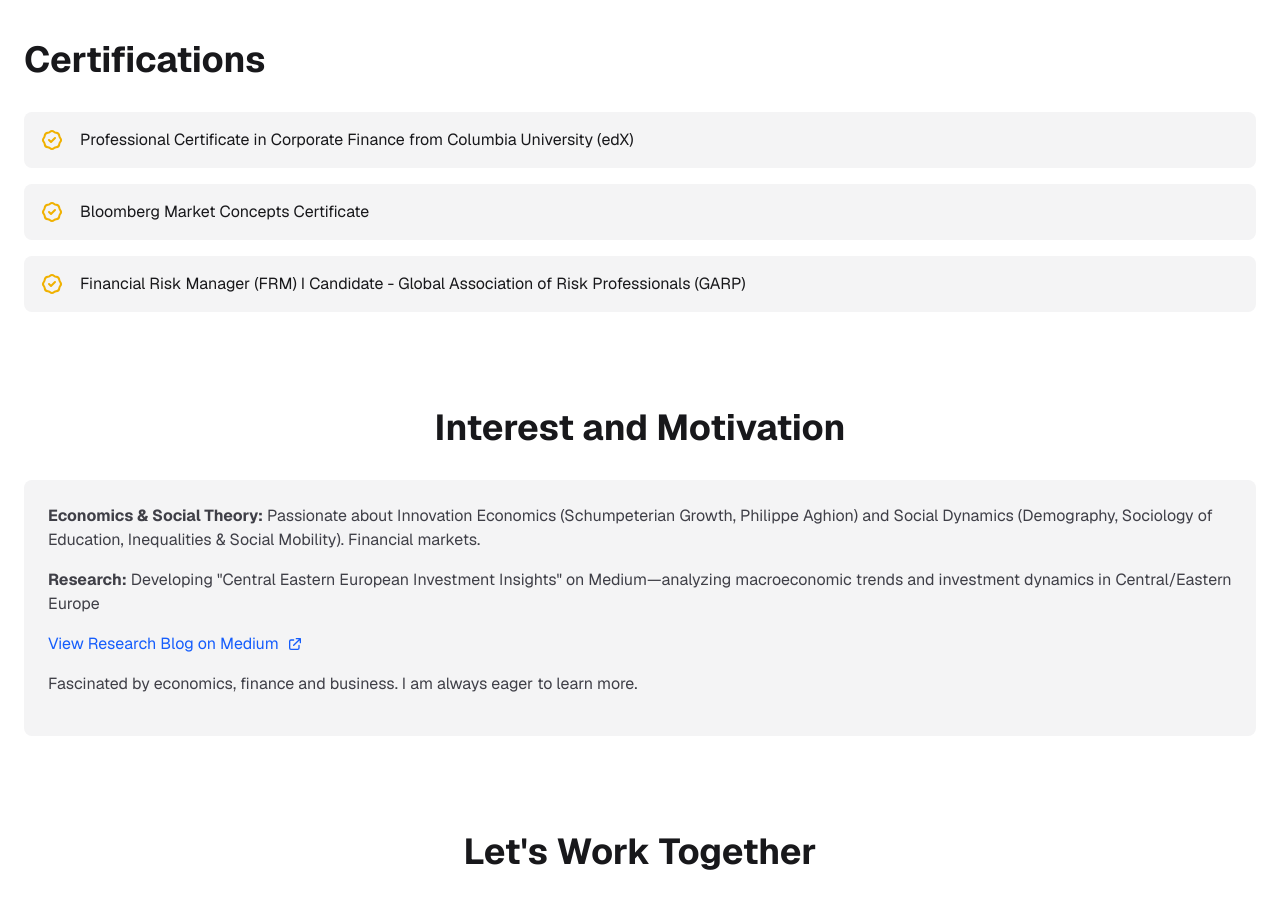
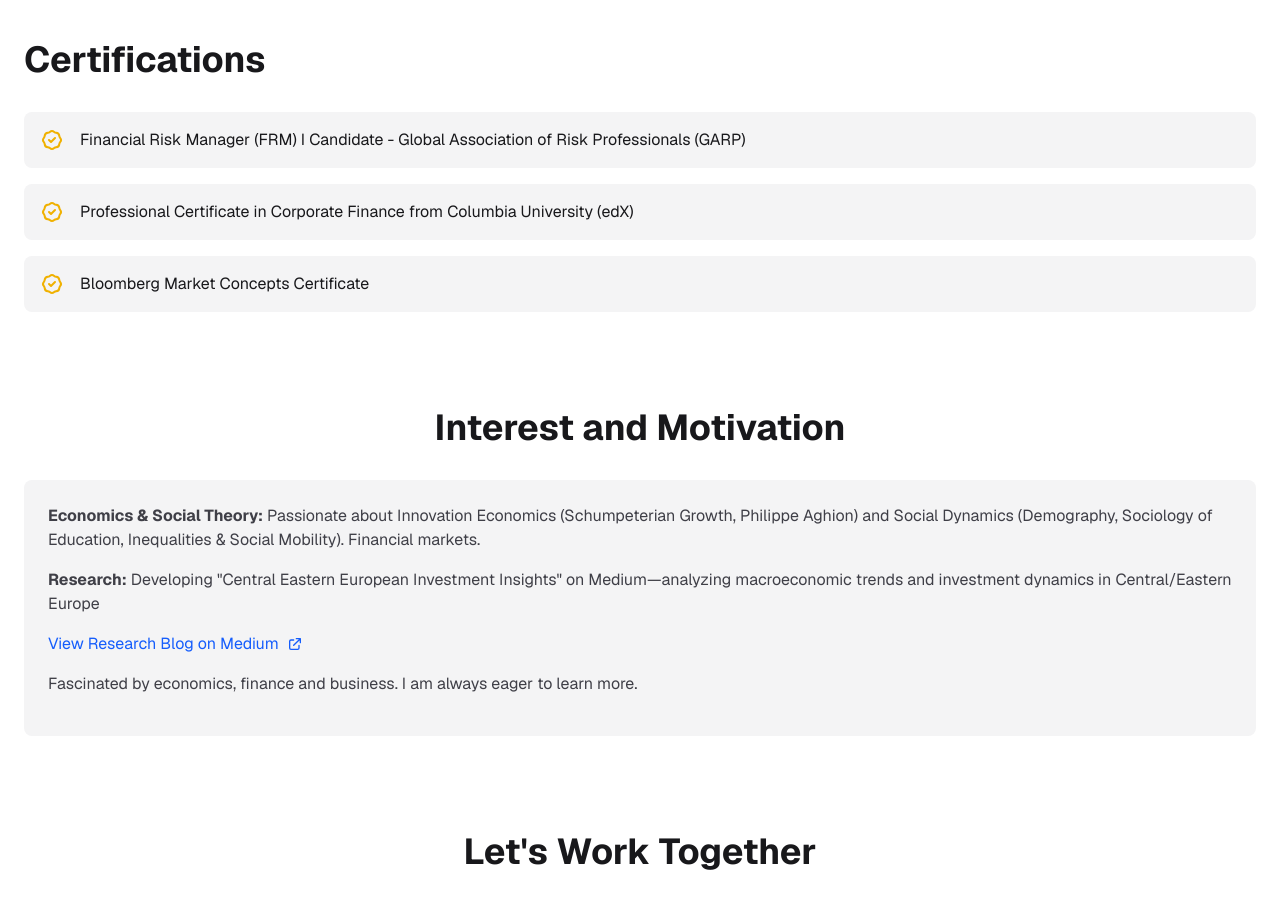
Before and after one commit to chrzsyne/aumartchouk, a Next.js app: page / in a window 1280 px wide. Shown: the part 3680-4588 px from the top of the page. Built offline with nearby package versions, Linux system fonts and the light colour scheme.

Commit message:
Reorder certifications: move FRM I Candidate to first position

```diff
--- a/app/page.tsx
+++ b/app/page.tsx
@@ -438,6 +438,12 @@ export default function Home() {
                 <svg className="w-6 h-6 text-yellow-500 dark:text-yellow-400 flex-shrink-0" fill="none" stroke="currentColor" viewBox="0 0 24 24" strokeWidth="2">
                   <path strokeLinecap="round" strokeLinejoin="round" d="M9 12l2 2 4-4M7.835 4.697a3.42 3.42 0 001.946-.806 3.42 3.42 0 014.438 0 3.42 3.42 0 001.946.806 3.42 3.42 0 013.138 3.138 3.42 3.42 0 00.806 1.946 3.42 3.42 0 010 4.438 3.42 3.42 0 00-.806 1.946 3.42 3.42 0 01-3.138 3.138 3.42 3.42 0 00-1.946.806 3.42 3.42 0 01-4.438 0 3.42 3.42 0 00-1.946-.806 3.42 3.42 0 01-3.138-3.138 3.42 3.42 0 00-.806-1.946 3.42 3.42 0 010-4.438 3.42 3.42 0 00.806-1.946 3.42 3.42 0 013.138-3.138z"/>
                 </svg>
+                <p className="text-zinc-900 dark:text-white">Financial Risk Manager (FRM) I Candidate - Global Association of Risk Professionals (GARP)</p>
+              </div>
+              <div className="bg-zinc-100 dark:bg-[#2d3748] rounded-lg p-4 flex items-center gap-4">
+                <svg className="w-6 h-6 text-yellow-500 dark:text-yellow-400 flex-shrink-0" fill="none" stroke="currentColor" viewBox="0 0 24 24" strokeWidth="2">
+                  <path strokeLinecap="round" strokeLinejoin="round" d="M9 12l2 2 4-4M7.835 4.697a3.42 3.42 0 001.946-.806 3.42 3.42 0 014.438 0 3.42 3.42 0 001.946.806 3.42 3.42 0 013.138 3.138 3.42 3.42 0 00.806 1.946 3.42 3.42 0 010 4.438 3.42 3.42 0 00-.806 1.946 3.42 3.42 0 01-3.138 3.138 3.42 3.42 0 00-1.946.806 3.42 3.42 0 01-4.438 0 3.42 3.42 0 00-1.946-.806 3.42 3.42 0 01-3.138-3.138 3.42 3.42 0 00-.806-1.946 3.42 3.42 0 010-4.438 3.42 3.42 0 00.806-1.946 3.42 3.42 0 013.138-3.138z"/>
+                </svg>
                 <p className="text-zinc-900 dark:text-white">Professional Certificate in Corporate Finance from Columbia University (edX)</p>
               </div>
               <div className="bg-zinc-100 dark:bg-[#2d3748] rounded-lg p-4 flex items-center gap-4">
@@ -445,12 +451,6 @@ export default function Home() {
                   <path strokeLinecap="round" strokeLinejoin="round" d="M9 12l2 2 4-4M7.835 4.697a3.42 3.42 0 001.946-.806 3.42 3.42 0 014.438 0 3.42 3.42 0 001.946.806 3.42 3.42 0 013.138 3.138 3.42 3.42 0 00.806 1.946 3.42 3.42 0 010 4.438 3.42 3.42 0 00-.806 1.946 3.42 3.42 0 01-3.138 3.138 3.42 3.42 0 00-1.946.806 3.42 3.42 0 01-4.438 0 3.42 3.42 0 00-1.946-.806 3.42 3.42 0 01-3.138-3.138 3.42 3.42 0 00-.806-1.946 3.42 3.42 0 010-4.438 3.42 3.42 0 00.806-1.946 3.42 3.42 0 013.138-3.138z"/>
                 </svg>
                 <p className="text-zinc-900 dark:text-white">Bloomberg Market Concepts Certificate</p>
-              </div>
-              <div className="bg-zinc-100 dark:bg-[#2d3748] rounded-lg p-4 flex items-center gap-4">
-                <svg className="w-6 h-6 text-yellow-500 dark:text-yellow-400 flex-shrink-0" fill="none" stroke="currentColor" viewBox="0 0 24 24" strokeWidth="2">
-                  <path strokeLinecap="round" strokeLinejoin="round" d="M9 12l2 2 4-4M7.835 4.697a3.42 3.42 0 001.946-.806 3.42 3.42 0 014.438 0 3.42 3.42 0 001.946.806 3.42 3.42 0 013.138 3.138 3.42 3.42 0 00.806 1.946 3.42 3.42 0 010 4.438 3.42 3.42 0 00-.806 1.946 3.42 3.42 0 01-3.138 3.138 3.42 3.42 0 00-1.946.806 3.42 3.42 0 01-4.438 0 3.42 3.42 0 00-1.946-.806 3.42 3.42 0 01-3.138-3.138 3.42 3.42 0 00-.806-1.946 3.42 3.42 0 010-4.438 3.42 3.42 0 00.806-1.946 3.42 3.42 0 013.138-3.138z"/>
-                </svg>
-                <p className="text-zinc-900 dark:text-white">Financial Risk Manager (FRM) I Candidate - Global Association of Risk Professionals (GARP)</p>
               </div>
             </div>
           </div>
```
Lines whose indentation alone changed are shown as unchanged.
